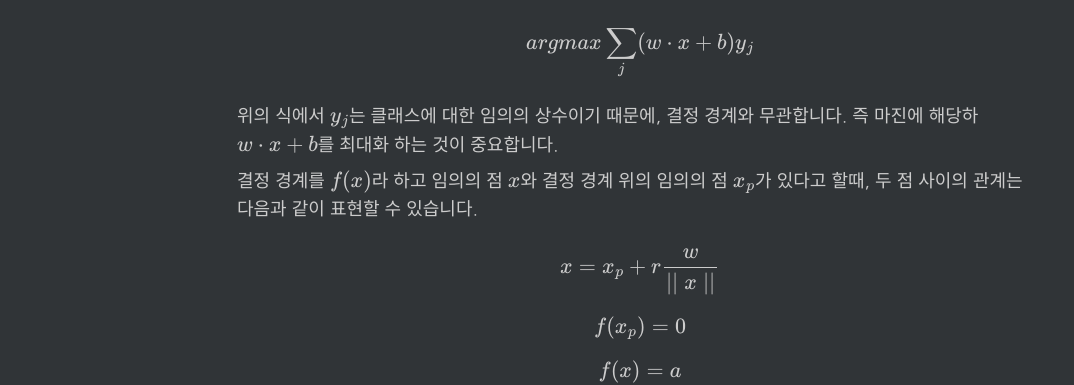
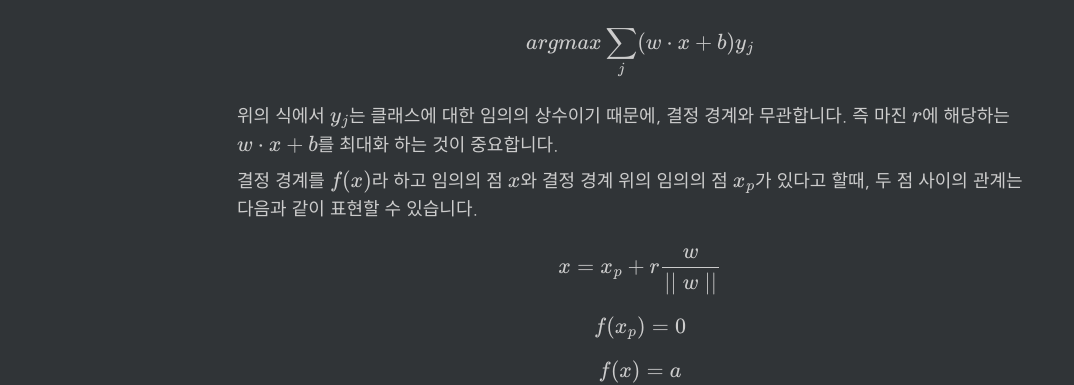
Before and after one commit to changhyeonnam/changhyeonnam.github.io, a Jekyll site: the page built from _posts/2022/2022-7-24-svm_1.md, in a window 1280 px wide and 900 px high, scrolled down 3685 px. Shown: the part 157-542 px from the top of the window, without its empty margins (0-1074 px from the left). Built offline with Jekyll 4.4.1, drawn with Linux system fonts in a browser that asks for light colours; nearby versions of some CDN libraries; our own code applies the rules of GitHub Pages for plain Markdown files; formulas are drawn with MathJax 3; comment, search, counter and statistics services are not loaded.

Commit message:
git update svm_1.md

```diff
--- a/_posts/2022/2022-7-24-svm_1.md
+++ b/_posts/2022/2022-7-24-svm_1.md
@@ -81,11 +81,11 @@ $$w\cdot X+b = 0$$
 
 $$ argmax \sum_j(w\cdot x +b)y_j$$
 
-위의 식에서 $y_j$는 클래스에 대한 임의의 상수이기 때문에, 결정 경계와 무관합니다. 즉 마진에 해당하  $w\cdot x +b$를 최대화 하는 것이 중요합니다.
+위의 식에서 $y_j$는 클래스에 대한 임의의 상수이기 때문에, 결정 경계와 무관합니다. 즉 마진 $r$에 해당하는 $w\cdot x +b$를 최대화 하는 것이 중요합니다.
 
 결정 경계를 $f(x)$라 하고 임의의 점 $x$와 결정 경계 위의 임의의 점 $x_p$가 있다고 할때, 두 점 사이의 관계는 다음과 같이 표현할 수 있습니다.
 
-$$x= x_p+r{w\over \mid\mid x\mid \mid}$$
+$$x= x_p+r{w\over \mid\mid w\mid \mid}$$
 
 $$f(x_p)=0$$
 
```
